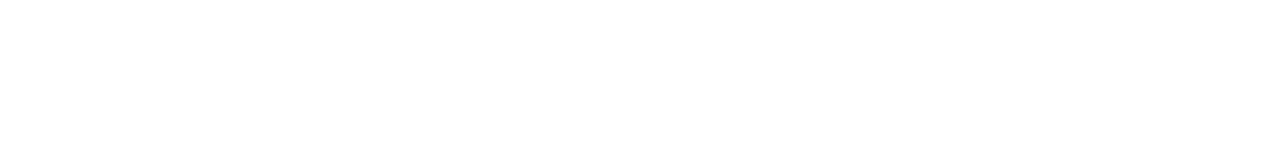
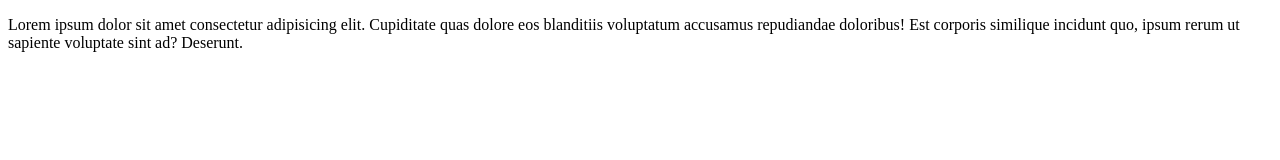
Before and after one commit to henkyaliazki/belajar_git, a plain HTML site: page index.html in a window 1280 px wide. Drawn offline with Linux system fonts and the light colour scheme.

Commit message:
hadi ngubah paragraf

```diff
--- a/index.html
+++ b/index.html
@@ -6,6 +6,6 @@
     <title>Document</title>
 </head>
 <body>
-
+    <p>Lorem ipsum dolor sit amet consectetur adipisicing elit. Cupiditate quas dolore eos blanditiis voluptatum accusamus repudiandae doloribus! Est corporis similique incidunt quo, ipsum rerum ut sapiente voluptate sint ad? Deserunt.</p>
 </body>
 </html>
```
